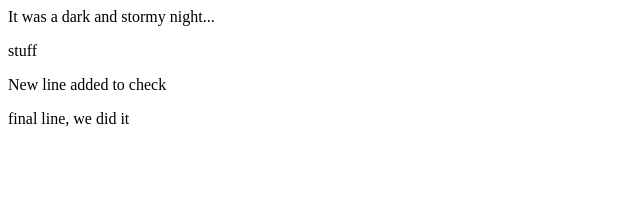
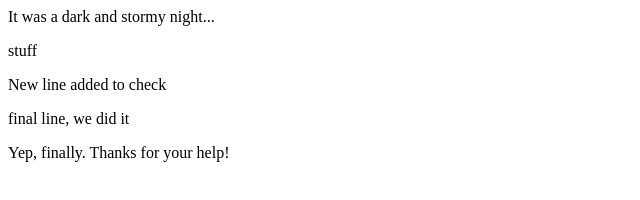
Before and after one commit to MatthewKoch76/fireside-story, a plain HTML site: page index.html in a window 1280 px wide. Shown: the whole page, without its empty margins (0-640 px from the left). Drawn offline with Linux system fonts and the light colour scheme.

Commit message:
added fifth line to the story

```diff
--- a/index.html
+++ b/index.html
@@ -4,5 +4,6 @@
     <p>stuff</p>
 	<p>New line added to check</p>
 	<p>final line, we did it</p>
+	<p>Yep, finally. Thanks for your help!</p>
   </body>
 </html>
```
